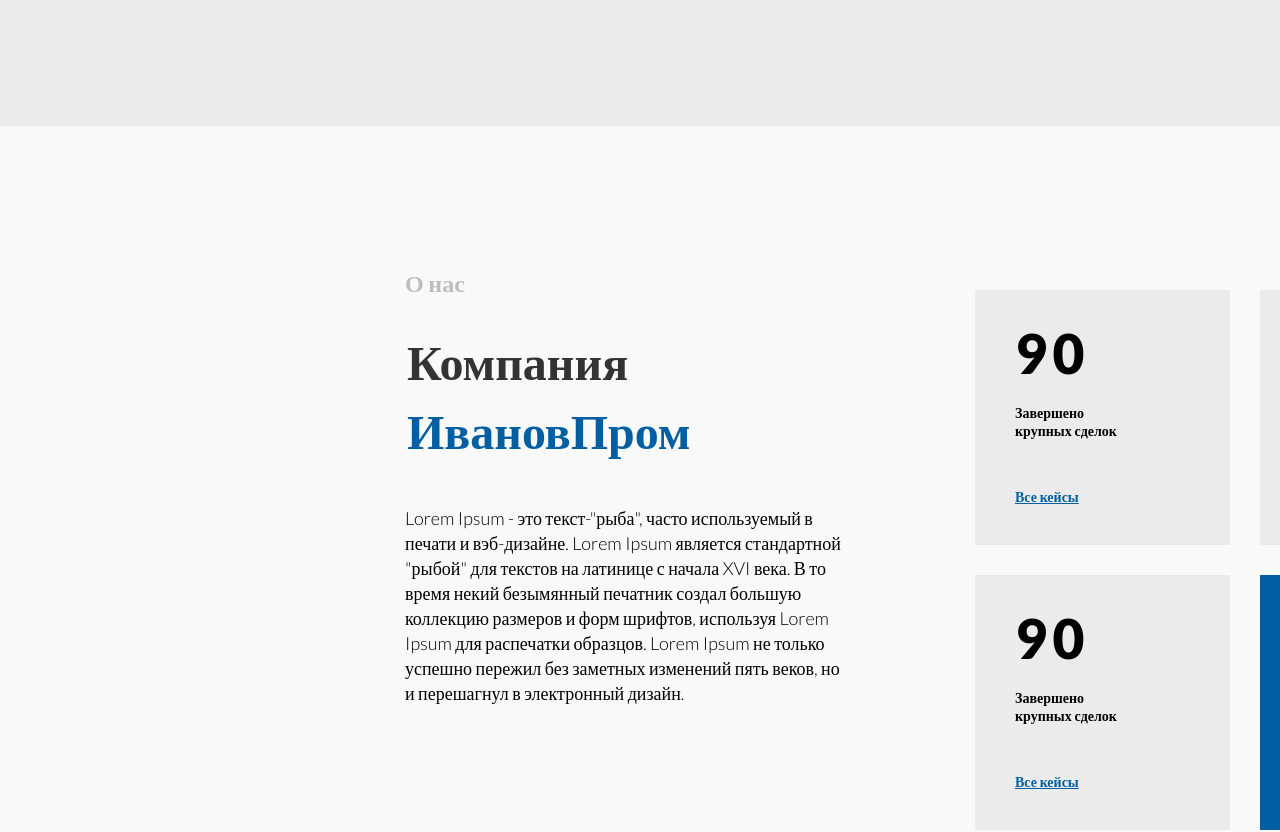
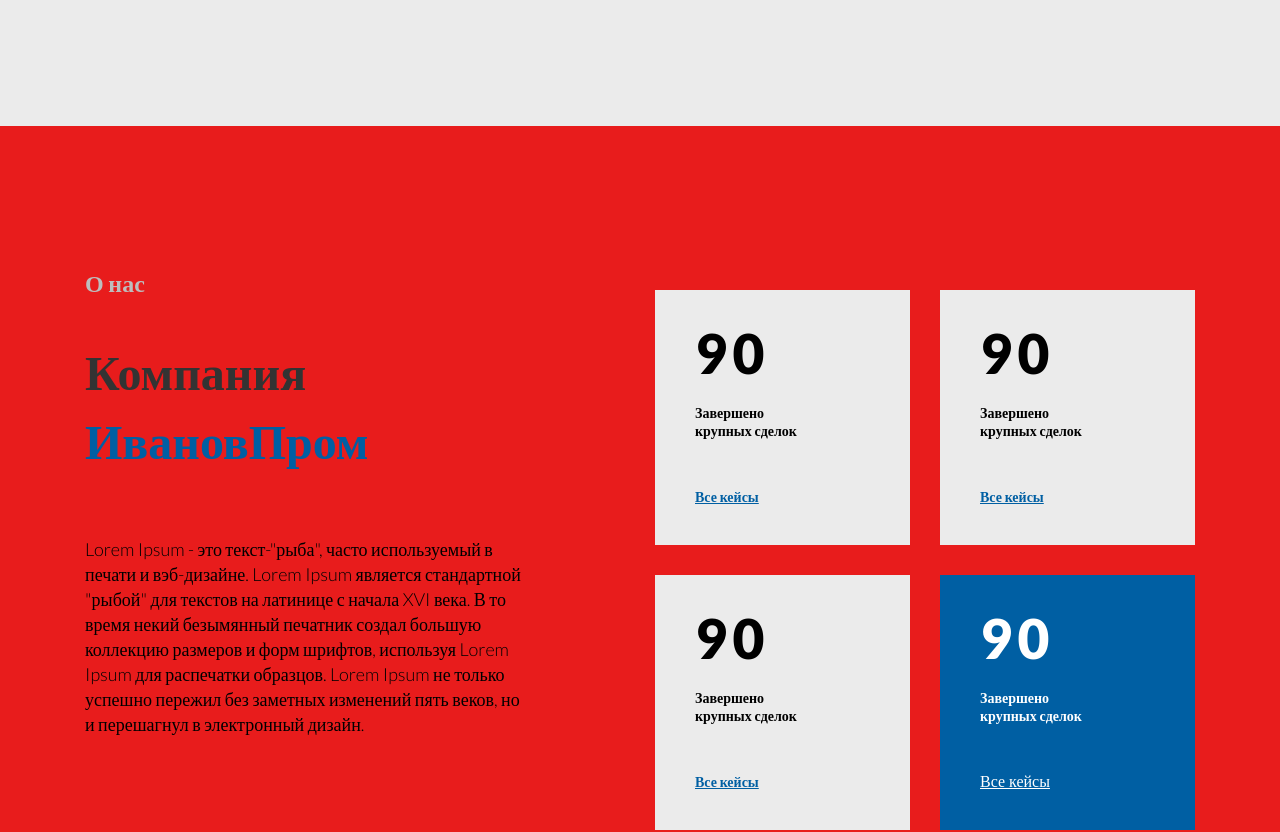
Before and after one commit to ulyanov207/accounting_services_landing_page, a React (Create React App) app: page / in a window 1280 px wide. Shown: the part 2460-3292 px from the top of the page. Built offline with nearby package versions, Linux system fonts and the light colour scheme.

Commit message:
New-Company

```diff
--- a/src/App.css
+++ b/src/App.css
@@ -6,12 +6,7 @@
     margin: 0;
 }
 
-/*html, body {*/
-    /*width: 1920px;*/
-    /*overflow: hidden;*/
-    /*width: 100%;*/
-/*}*/
-
 .wrapper {
-    background: #F9F9F9;
+    /*background: #F9F9F9;*/
+    background: #e81c1c;
 }
--- a/src/components/Company/Company.jsx
+++ b/src/components/Company/Company.jsx
@@ -4,6 +4,7 @@ import s from './Company.module.css'
 const Company = () => {
     return (
         <div className={s.wrapper}>
+            <div className={s.aboutUs}>
                 <div className={s.text}>О нас</div>
                 <div className={s.company}>
                     <span>Компания</span>
@@ -14,6 +15,7 @@ const Company = () => {
                     безымянный печатник создал большую коллекцию размеров и форм шрифтов, используя Lorem Ipsum для
                     распечатки образцов. Lorem Ipsum не только успешно пережил без заметных изменений пять веков, но и
                     перешагнул в электронный дизайн.
+                </div>
             </div>
             <div className={s.wrapper_block}>
                 <div className={s.block}>
--- a/src/components/Company/Company.module.css
+++ b/src/components/Company/Company.module.css
@@ -1,35 +1,37 @@
 .wrapper {
     position: relative;
-    /*width: 1920px;*/
     height: 844px;
+    display: flex;
+    justify-content: center;
+    align-items: center;
+}
+
+.aboutUs {
+    display: flex;
+    flex-direction: column;
+    width: 445px;
+    height: 564px;
+    margin-right: 125px;
 }
 
 .text {
-    position: absolute;
-    width: 155px;
-    height: 23px;
-    left: 405px;
-    top: 140px;
     font-family: 'Lato';
     font-style: normal;
     font-weight: 900;
     font-size: 24px;
     line-height: 33px;
     color: #BDBDBD;
+    margin-bottom: 40px;
 }
 
 .company {
-    position: absolute;
-    width: 347px;
-    height: 117px;
-    left: 407px;
-    top: 203px;
     font-family: 'Merriweather';
     font-style: normal;
     font-weight: 900;
     font-size: 48px;
     line-height: 69px;
     color: #333333;
+    margin-bottom: 60px;
 }
 
 .company_ivanov {
@@ -37,11 +39,6 @@
 }
 
 .text_lorem {
-    position: absolute;
-    width: 445px;
-    height: 245px;
-    left: 405px;
-    top: 380px;
     font-family: 'Lato';
     font-style: normal;
     font-weight: 300;
@@ -51,14 +48,12 @@
 }
 
 .wrapper_block {
-    position: absolute;
     display: flex;
     flex-direction: row;
     flex-wrap: wrap;
+    margin-top: 24px;
     gap: 30px;
     width: 540px;
-    left: 975px;
-    top: 164px;
 }
 
 
```
Lines whose indentation alone changed are shown as unchanged.
